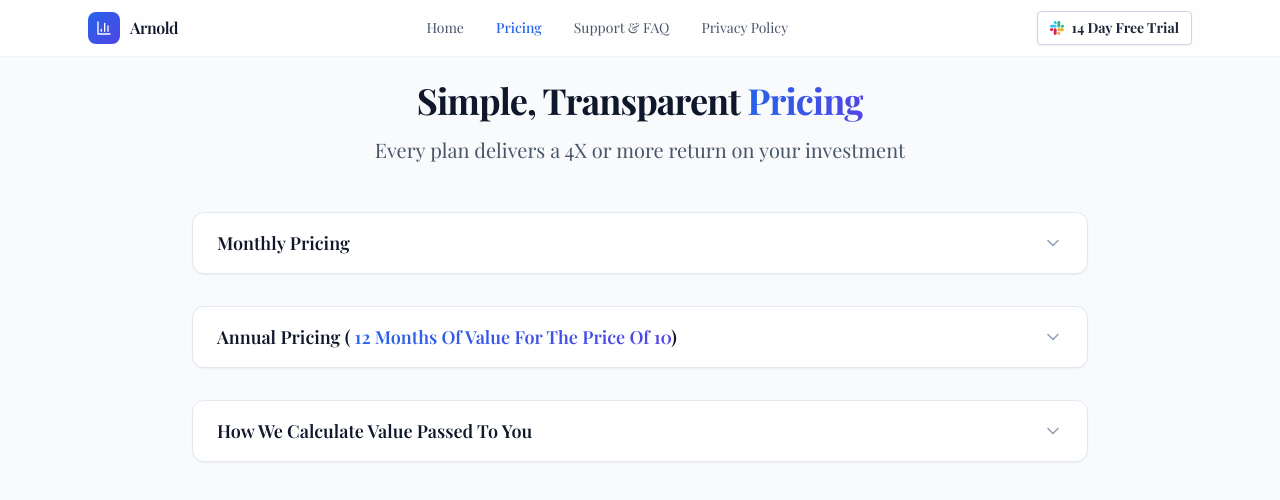
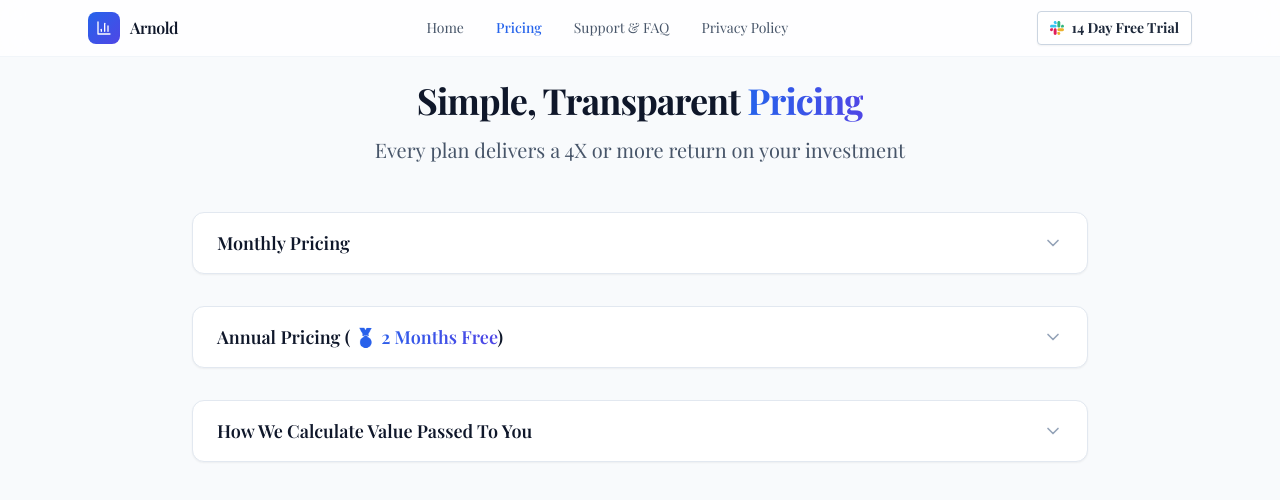
Before and after one commit to McGovs/arnold-the-analyst-frontend-v2-markdown, a React (Vite) app: page /pricing in a window 1280 px wide. Shown: the top 500 px of the page. Built offline with nearby package versions, Linux system fonts and the light colour scheme; a web font is replaced by a local one.

Commit message:
Update Pricing.tsx

```diff
--- a/src/pages/Pricing.tsx
+++ b/src/pages/Pricing.tsx
@@ -145,7 +145,7 @@ export default function Pricing() {
             <>
               Annual Pricing ({' '}
               <span className="text-transparent bg-clip-text bg-gradient-to-r from-blue-600 to-indigo-600">
-                12 Months Of Value For The Price Of 10
+                🥇 2 Months Free
               </span>
               )
             </>
```
